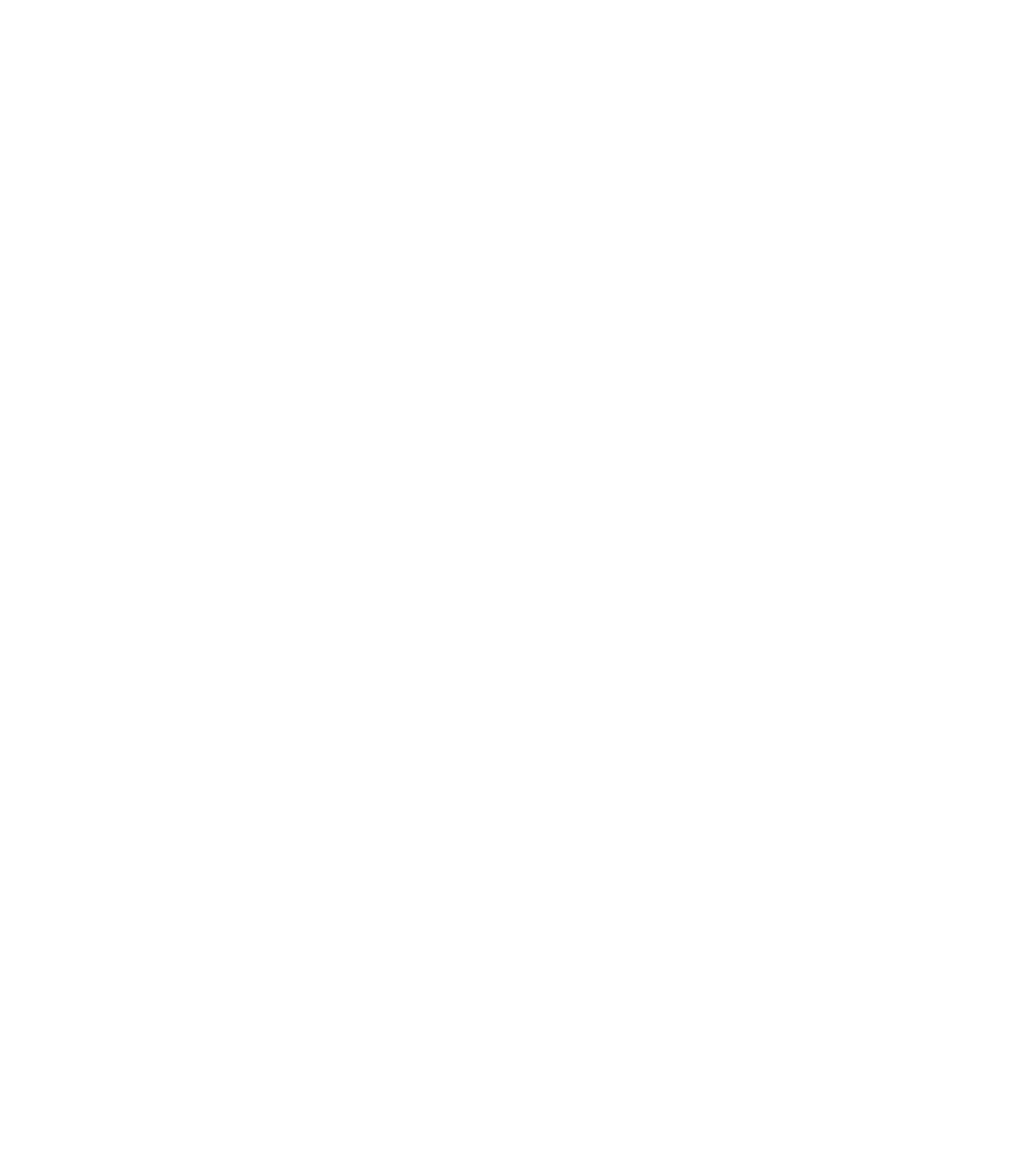
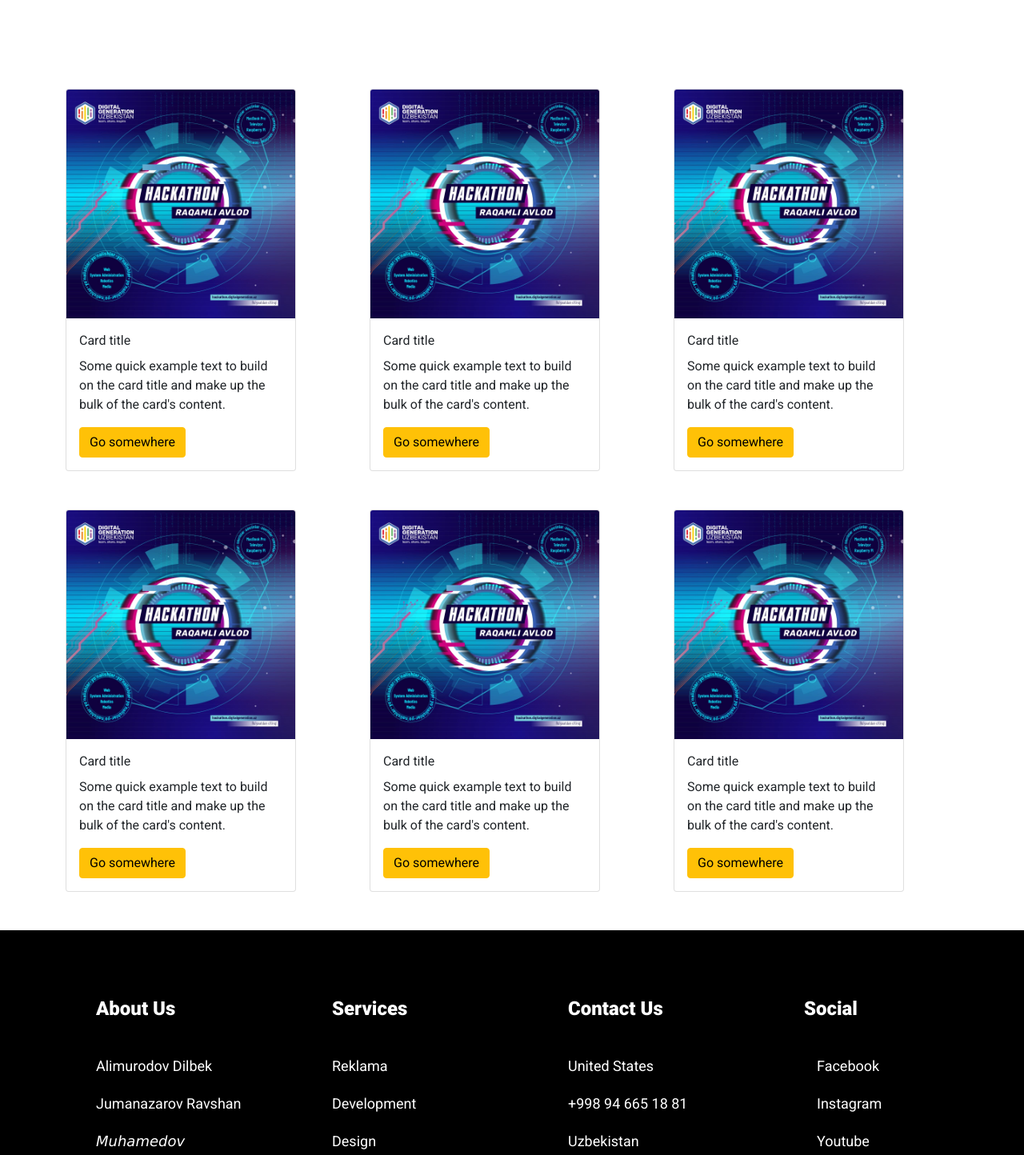
Before and after one commit to emotifs/open-edu, a React (Create React App) app: page /all-projects in a window 1280 px wide. Shown: the part 330-1774 px from the top of the page at 80% size. Before the commit the page ends 800 px from the top, so only its background shows below. Built offline with nearby package versions, Linux system fonts and the light colour scheme.

Commit message:
changed Portfolio Page

```diff
--- a/src/Routing.js
+++ b/src/Routing.js
@@ -11,6 +11,7 @@
 import LogIn from './user/LogIn';
 import SignUp from './user/SignUp';
 import Center from './study/Center';
+import Mit from './study/Mit';
 
 import { BrowserRouter as Router, Route, Switch } from 'react-router-dom';
 
@@ -28,6 +29,7 @@
         <Route path="/log-in" component={LogIn}/>
         <Route path="/sign-up" component={SignUp}/>
         <Route path="/center" component={Center}/>
+        <Route path="/mit" component={Mit}/>
       </Switch>
     </Router>
   );
--- a/src/projects/AllProjects.js
+++ b/src/projects/AllProjects.js
@@ -3,9 +3,22 @@
 import '../projects/projects.scss';
 import './ProjectsHeader';
 import ProjectsHeader from './ProjectsHeader';
+import FooterContainer from '../footer/containers/footer'
 import {
-    Container
-} from 'reactstrap'
+    Container,
+    Button,
+    Card,
+    CardBody,
+    CardImg,
+    CardTitle,
+    CardText,
+    Row,
+    Col
+  } from "reactstrap";
+
+  import hackaton from '../images/projects/hackaton.jpg'
+
+  const style = { width: "18rem" };
 
 function AllProjects() {
     return (
@@ -15,7 +28,156 @@
         </div>
         <Container>
             <ProjectsHeader />
+            <Row>
+                    <Col lg="4">
+                        <Card style={style}>
+                            <CardImg
+                            alt="..."
+                            src={hackaton}
+                            top
+                            ></CardImg>
+                            <CardBody>
+                            <CardTitle>Card title</CardTitle>
+                            <CardText>
+                                Some quick example text to build on the card title and make up the
+                                bulk of the card's content.
+                            </CardText>
+                            <Button
+                                className="btn btn-warning"
+                                href="#pablo"
+                                onClick={(e) => e.preventDefault()}
+                            >
+                                Go somewhere
+                            </Button>
+                            </CardBody>
+                        </Card>
+                    </Col>
+
+                    <Col lg="4">
+                        <Card style={style}>
+                            <CardImg
+                            alt="..."
+                            src={hackaton}
+                            top
+                            ></CardImg>
+                            <CardBody>
+                            <CardTitle>Card title</CardTitle>
+                            <CardText>
+                                Some quick example text to build on the card title and make up the
+                                bulk of the card's content.
+                            </CardText>
+                            <Button
+                                className="btn btn-warning"
+                                href="#pablo"
+                                onClick={(e) => e.preventDefault()}
+                            >
+                                Go somewhere
+                            </Button>
+                            </CardBody>
+                        </Card>
+                    </Col>
+
+                    <Col lg="4">
+                        <Card style={style}>
+                            <CardImg
+                            alt="..."
+                            src={hackaton}
+                            top
+                            ></CardImg>
+                            <CardBody>
+                            <CardTitle>Card title</CardTitle>
+                            <CardText>
+                                Some quick example text to build on the card title and make up the
+                                bulk of the card's content.
+                            </CardText>
+                            <Button
+                                className="btn btn-warning"
+                                href="#pablo"
+                                onClick={(e) => e.preventDefault()}
+                            >
+                                Go somewhere
+                            </Button>
+                            </CardBody>
+                        </Card>
+                    </Col>
+                </Row>
+
+                <Row className="my-5">
+                    <Col lg="4">
+                        <Card style={style}>
+                            <CardImg
+                            alt="..."
+                            src={hackaton}
+                            top
+                            ></CardImg>
+                            <CardBody>
+                            <CardTitle>Card title</CardTitle>
+                            <CardText>
+                                Some quick example text to build on the card title and make up the
+                                bulk of the card's content.
+                            </CardText>
+                            <Button
+                                className="btn btn-warning"
+                                href="#pablo"
+                                onClick={(e) => e.preventDefault()}
+                            >
+                                Go somewhere
+                            </Button>
+                            </CardBody>
+                        </Card>
+                    </Col>
+
+                    <Col lg="4">
+                        <Card style={style}>
+                            <CardImg
+                            alt="..."
+                            src={hackaton}
+                            top
+                            ></CardImg>
+                            <CardBody>
+                            <CardTitle>Card title</CardTitle>
+                            <CardText>
+                                Some quick example text to build on the card title and make up the
+                                bulk of the card's content.
+                            </CardText>
+                            <Button
+                                className="btn btn-warning"
+                                href="#pablo"
+                                onClick={(e) => e.preventDefault()}
+                            >
+                                Go somewhere
+                            </Button>
+                            </CardBody>
+                        </Card>
+                    </Col>
+
+                    <Col lg="4">
+                        <Card style={style}>
+                            <CardImg
+                            alt="..."
+                            src={hackaton}
+                            top
+                            ></CardImg>
+                            <CardBody>
+                            <CardTitle>Card title</CardTitle>
+                            <CardText>
+                                Some quick example text to build on the card title and make up the
+                                bulk of the card's content.
+                            </CardText>
+                            <Button
+                                className="btn btn-warning"
+                                href="#pablo"
+                                onClick={(e) => e.preventDefault()}
+                            >
+                                Go somewhere
+                            </Button>
+                            </CardBody>
+                        </Card>
+                    </Col>
+                </Row>
+
         </Container>
+        <FooterContainer />
        </div>
     )
 }
--- a/src/projects/MyPortfolio.js
+++ b/src/projects/MyPortfolio.js
@@ -1,4 +1,5 @@
 import React from 'react'
+import { Container } from 'reactstrap';
 import NavSec from '../home/NavSec';
 import '../projects/projects.scss';
 import PortfolioHeader from './PortfolioHeader';
@@ -6,11 +7,22 @@
 function MyPortfolio() {
     return (
         <div className="portfolio">
-            <div className="portfolio-navbar">
+            <div className="portfolio-navbar ">
                 <NavSec />
             </div>
-            <PortfolioHeader />
+            <PortfolioHeader className="mb-5"/>
+            <Container>
+               <div className="form-group mt-5">
+                    <input type="text" className="form-control"/>
+                    <buton type="submit" className="btn btn-dark">Add</buton>
+               </div>
 
+               <ol id="achieve">
+                    <li>
+                        1-st place at IOI 2022
+                    </li>
+               </ol>
+            </Container>
         </div>
     )
 }
--- /dev/null
+++ b/src/study/Mit.js
@@ -0,0 +1,50 @@
+import React from 'react'
+import { Container } from 'reactstrap';
+import NavSec from '../home/NavSec';
+import Reveal from 'react-reveal/Reveal';
+import UniverList from './SchoolList';
+import FooterContainer from '../footer/containers/footer'
+
+function Mit() {
+    return (
+        <div>
+             <div className="dark-navbar">
+                <Reveal effect="animNav" duration="750">
+                    <NavSec />
+                </Reveal>
+            </div>
+
+
+                <div className="mit-header">
+                <Container>
+                    <h1>
+                        MIT
+                    </h1>
+                    <p>MIT universitetiga  <span className="text-yellow">hujjat</span> topshirish
+                    </p>
+
+            </ Container>
+                </div>
+
+                <Container>
+                    <div className="mit-body">
+
+                        <div className="about-university">
+                            <h2>Universitet haqida: </h2>
+<p>While MIT is perhaps best known for its programs in engineering and the physical sciences, other areas—notably economics, political science, urban studies, linguistics, and philosophy—are also strong. Admission is extremely competitive, and undergraduate students are often able to pursue their own original research.
+                            </p>
+                        </div>
+
+                        <h2>Talablar: </h2>
+                        <p>GPA requirements < br />
+                        Testing requirements, including SAT and ACT requirements <br />
+                        Application requirements <br /></p>
+                        <a href="https://mitadmissions.org/apply/firstyear/international/" className="btn btn-warning">Hujjat topshrish</a>
+                    </div>
+                </Container>
+            <FooterContainer />
+        </div>
+    )
+}
+
+export default Mit;
--- a/src/study/UniverList.js
+++ b/src/study/UniverList.js
@@ -1,5 +1,5 @@
-import React, {useState} from 'react'
-import {Modal} from 'reactstrap'
+import React from 'react'
+import {Link} from 'react-router-dom';
 
 function UniverList() {
 
@@ -13,7 +13,7 @@
                 <th scope="row">1</th>
                 <td>Massachusetts Institute of Technology</td>
                 <td>Xalqaro</td>
-                <td><a href="#" className="btn btn-warning btn-univer">Hujjat topshirish</a></td>
+                <td><Link to="/mit" className="btn btn-warning btn-univer"> Hujjat topshirish</Link></td>
                 <td><a href="#" className="btn btn-primary btn-univer">Batafsil ma'lumot</a></td>
                 </tr>
                 <tr>
--- a/src/styles/main.scss
+++ b/src/styles/main.scss
@@ -225,3 +225,45 @@
     width: 50%;
     margin-left: 25%;
 }
+
+.mit-header{
+    background: linear-gradient(rgba(0, 0, 0, 0.6), rgba(0,0, 0, 0.6)), url("../images//mit.jpg");
+    background-position: center;
+    background-size: cover;
+    color: #fff;
+    padding: 80px 0;
+
+    h1{
+        width: 35%;
+        padding: 10px 0;
+        font-size: 56px;
+        font-weight: 900;
+    }
+
+    p{
+        margin: 30px 0;
+        font-size: 20px;
+    }
+}
+
+.mit-body{
+    margin: 50px 0;
+    .about-university{
+        margin: 50px 0;
+        p{
+            width: 80%;
+        }
+    }
+    a{
+        margin: 20px 0!important;
+    }
+}
+
+.form-group{
+    display: flex;
+}
+
+#achieve{
+    margin: 50px 0;
+    font-size: 24px;
+}
```
Also changed, not shown: src/images/mit.jpg (added), src/images/projects/hackaton.jpg (added).
